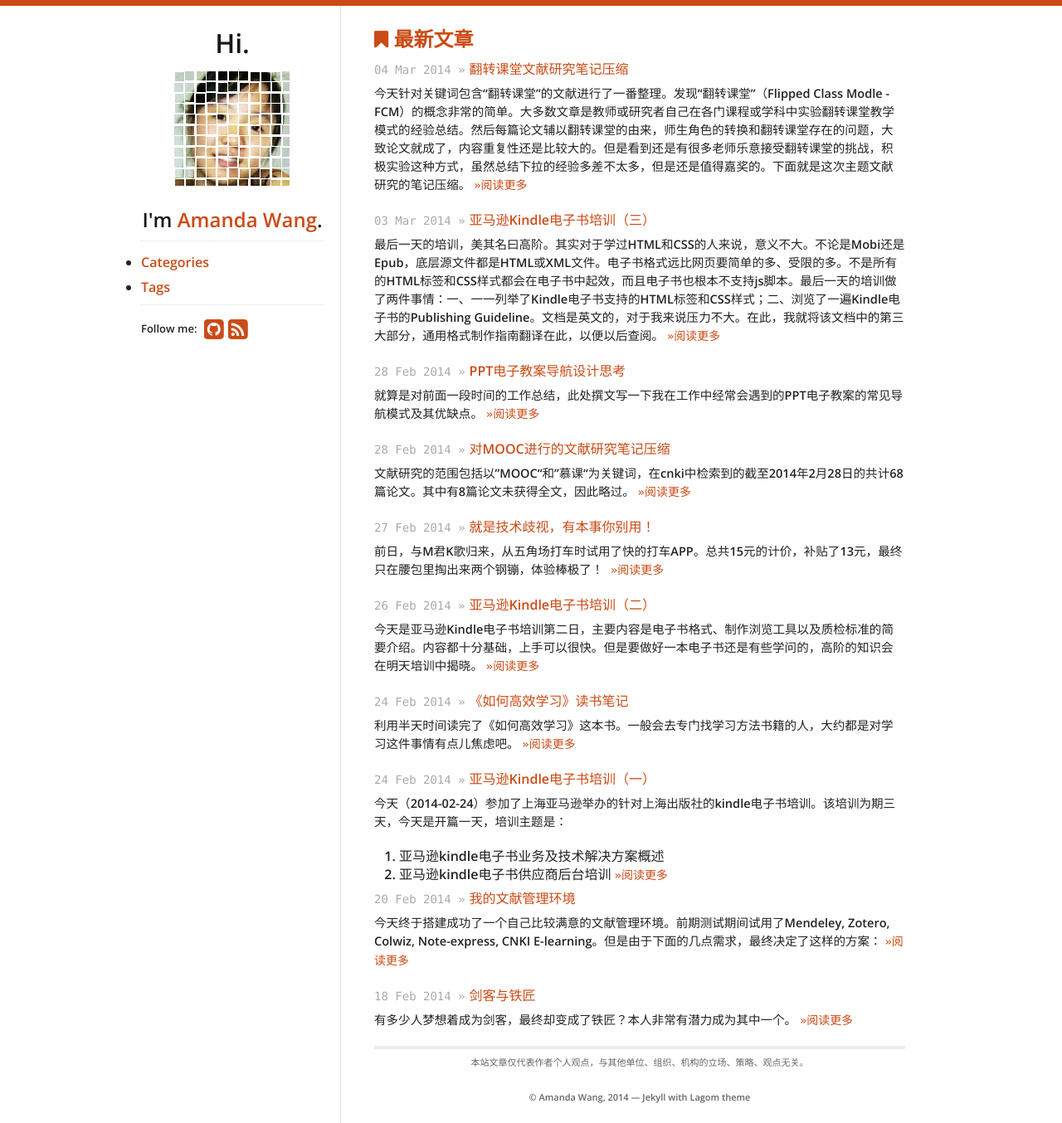
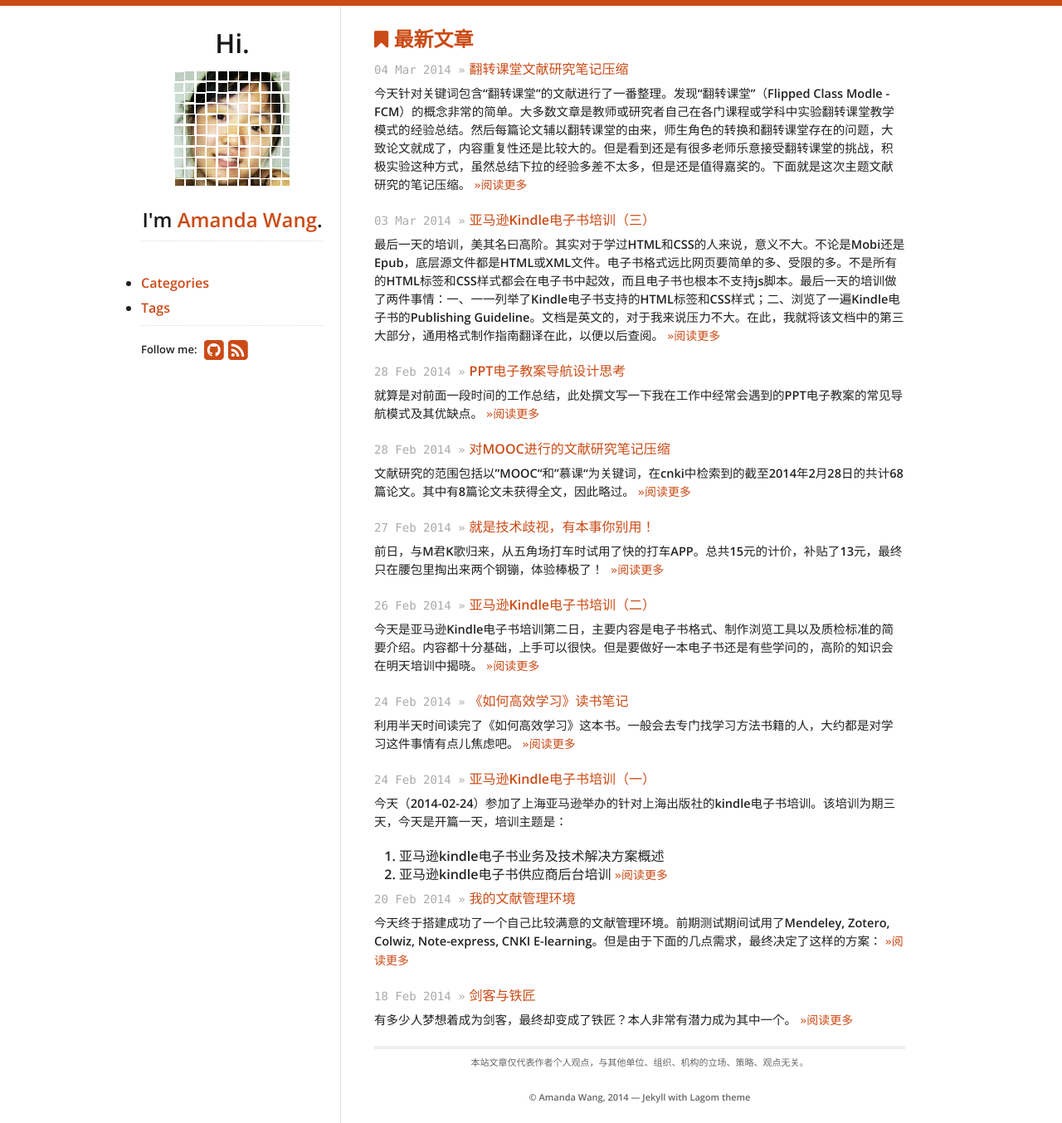
Before and after one commit to fantaghiro/fantaghiro.github.io, a Jekyll site: the page built from index.html, in a window 1280 px wide. Shown: the whole page at 83% size. Built offline with Jekyll 4.4.1, drawn with Linux system fonts in a browser that asks for light colours; nearby versions of some CDN libraries.

Commit message:
Update sidebar.html

```diff
--- a/_includes/sidebar.html
+++ b/_includes/sidebar.html
@@ -5,7 +5,7 @@
   </a>
   <h2>I'm <a href="/">{{ site.theme.name }}</a>.</h2>
   <hr/>
-  <ul>
+  <ul class="sidebar">
   <li><a href="/categories.html">Categories</a></li>
   <li><a href="/tags.html">Tags</a></li>
   <hr/>
```
